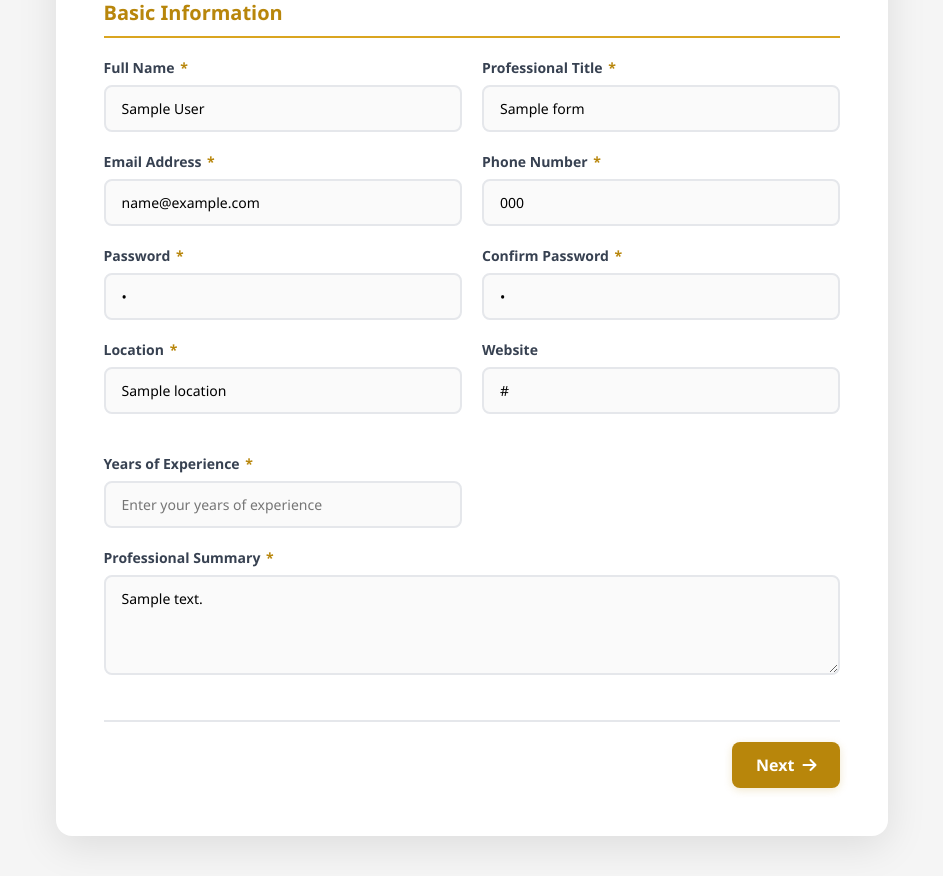
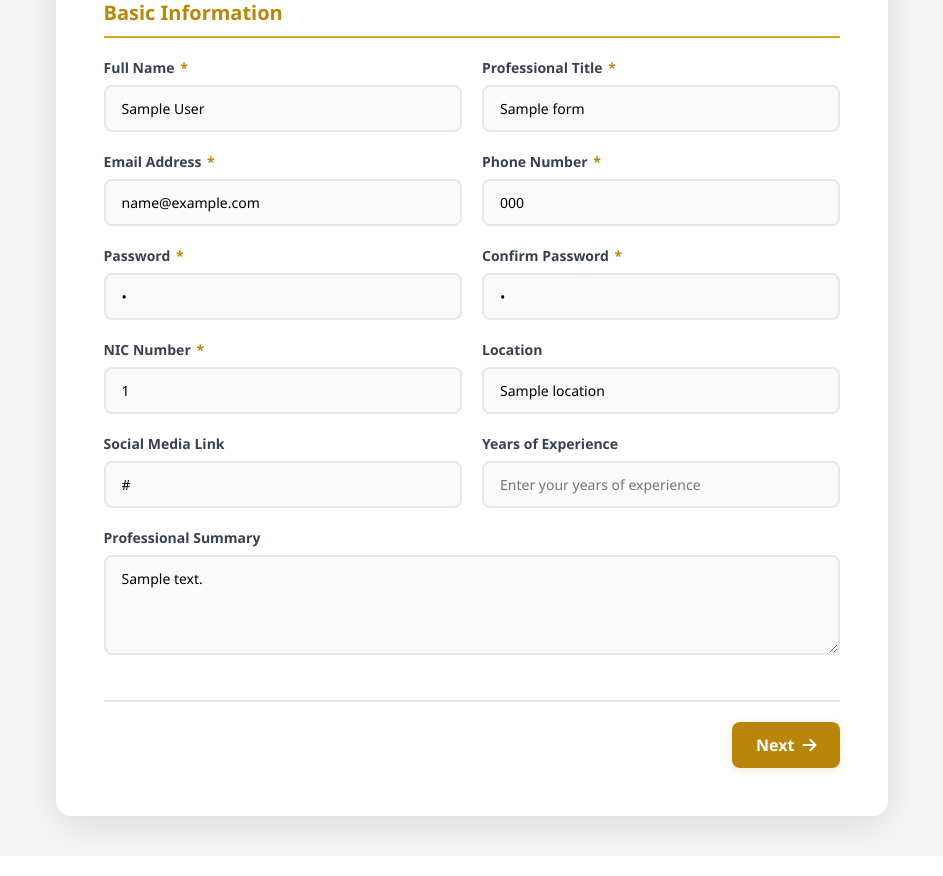
Before and after one commit to santhoshthama/rangamadala, a PHP site: the page made by app/views/service_provider_register.view.php in a window 1280 px wide. Shown: the part 454-1330 px from the top of the page, without its empty margins (168-1111 px from the left). After the commit the page ends 1304 px from the top, so only its background shows below. Run offline with PHP 8.4, Linux system fonts and the light colour scheme; the template is opened without the code that fills it: most values are stand-ins (such as "Sample title", 1, 10 or a date in 2020); grey boxes marked "Sample" are stand-in pictures; some libraries are stand-ins or nearby versions.

Commit message:
raplace br certificate with NIC

```diff
--- a/app/views/service_edit_basic_info.view.php
+++ b/app/views/service_edit_basic_info.view.php
@@ -62,9 +62,9 @@
                                     value="<?php echo htmlspecialchars($data['provider']->location); ?>" required>
                             </div>
                             <div class="form-group">
-                                <label class="form-label">Website</label>
+                                <label class="form-label">Social Media Link</label>
                                 <input type="url" name="website" class="form-input"
-                                    value="<?php echo htmlspecialchars($data['provider']->website ?? ''); ?>">
+                                    value="<?php echo htmlspecialchars($data['provider']->social_media_link ?? ''); ?>">
                             </div>
                         </div>
 
--- a/app/views/service_provider_profile.view.php
+++ b/app/views/service_provider_profile.view.php
@@ -146,9 +146,9 @@
                     </div>
                 </div>
                 <div class="form-group">
-                    <label class="form-label">Website</label>
+                    <label class="form-label">Social Media Link</label>
                     <div class="form-input" style="background: #f8f9fa; cursor: default;">
-                        <?php echo $data['provider']->website ? htmlspecialchars($data['provider']->website) : 'Not provided'; ?>
+                        <?php echo $data['provider']->social_media_link ? htmlspecialchars($data['provider']->social_media_link) : 'Not provided'; ?>
                     </div>
                 </div>
             </div>
--- a/app/views/service_provider_register.view.php
+++ b/app/views/service_provider_register.view.php
@@ -176,58 +176,72 @@
 
                         <div class="form-row">
                             <div class="form-group">
-                                <label class="form-label">Location <span class="required">*</span></label>
-                                <input type="text" name="location" class="form-input" placeholder="City, Country" value="<?= isset($data['formData']['location']) ? htmlspecialchars($data['formData']['location']) : '' ?>" required>
+                                <label class="form-label">NIC Number <span class="required">*</span></label>
+                                <input type="text" name="nic_number" class="form-input" placeholder="e.g., 200012345678 or 199512345V" value="<?= isset($data['formData']['nic_number']) ? htmlspecialchars($data['formData']['nic_number']) : '' ?>" required>
                             </div>
                             <div class="form-group">
-                                <label class="form-label">Website</label>
-                                <input type="url" name="website" class="form-input" placeholder="https://yourwebsite.com" value="<?= isset($data['formData']['website']) ? htmlspecialchars($data['formData']['website']) : '' ?>">
+                                <label class="form-label">Location</label>
+                                <input type="text" name="location" class="form-input" placeholder="City, Country" value="<?= isset($data['formData']['location']) ? htmlspecialchars($data['formData']['location']) : '' ?>">
+                            </div>
+                        </div>
+
+                        <div class="form-row">
+                            <div class="form-group">
+                                <label class="form-label">Social Media Link</label>
+                                <input type="url" name="website" class="form-input" placeholder="https://www.facebook.com/yourprofile" value="<?= isset($data['formData']['website']) ? htmlspecialchars($data['formData']['website']) : '' ?>">
                             </div>
 
                             <div class="form-group">
-                                <label class="form-label">Years of Experience <span class="required">*</span></label>
-                                <input type="number" name="years_experience" class="form-input" placeholder="Enter your years of experience" value="<?= isset($data['formData']['years_experience']) ? htmlspecialchars($data['formData']['years_experience']) : '' ?>" required>
+                                <label class="form-label">Years of Experience</label>
+                                <input type="number" name="years_experience" class="form-input" placeholder="Enter your years of experience" value="<?= isset($data['formData']['years_experience']) ? htmlspecialchars($data['formData']['years_experience']) : '' ?>">
                             </div>
 
                         </div>
 
                         <div class="form-group">
-                            <label class="form-label">Professional Summary <span class="required">*</span></label>
-                            <textarea name="professional_summary" class="form-input textarea" placeholder="Describe your experience, expertise, and what makes you unique..." required><?= isset($data['formData']['professional_summary']) ? htmlspecialchars($data['formData']['professional_summary']) : '' ?></textarea>
+                            <label class="form-label">Professional Summary</label>
+                            <textarea name="professional_summary" class="form-input textarea" placeholder="Describe your experience, expertise, and what makes you unique..."><?= isset($data['formData']['professional_summary']) ? htmlspecialchars($data['formData']['professional_summary']) : '' ?></textarea>
                         </div>
                     </div>
                     </div>
 
                     <div class="form-page">
                     <div class="section">
-                        <h3 class="section-title">Business Registration Certificate (Photo Upload)</h3>
+                        <h3 class="section-title">NIC (Both Sides Photo Upload)</h3>
 
-                        <?php $existingCert = $data['uploadedPhoto'] ?? ($formData['business_cert_photo'] ?? ''); ?>
+                        <?php
+                        $existingFront = $data['uploadedPhotoFront'] ?? ($formData['nic_photo_front'] ?? '');
+                        $existingBack = $data['uploadedPhotoBack'] ?? ($formData['nic_photo_back'] ?? '');
+                        ?>
+
+                        <!-- Front Side Upload -->
+                        <div style="margin-bottom: 30px;">
+                            <h4 style="color: #333; font-weight: 600; margin-bottom: 15px;">Front Side of NIC</h4>
 
                             <!-- File Preview Section -->
-                        <div id="filePreviewSection" style="<?= !empty($existingCert) ? '' : 'display: none;' ?> background: #f8f9fa; border: 2px solid #e9ecef; border-radius: 12px; padding: 20px; margin-bottom: 20px;">
+                            <div id="filePreviewSectionFront" style="<?= !empty($existingFront) ? '' : 'display: none;' ?> background: #f8f9fa; border: 2px solid #e9ecef; border-radius: 12px; padding: 20px; margin-bottom: 20px;">
                                 <div style="display: flex; align-items: center; gap: 20px;">
-                                <img id="certPreview" src="<?= !empty($existingCert) ? ROOT . '/' . $existingCert : '' ?>" alt="Certificate" style="width: 120px; height: 120px; object-fit: cover; border-radius: 8px; border: 2px solid #dee2e6;">
+                                    <img id="certPreviewFront" src="<?= !empty($existingFront) ? ROOT . '/' . $existingFront : '' ?>" alt="NIC Front" style="width: 120px; height: 120px; object-fit: cover; border-radius: 8px; border: 2px solid #dee2e6;">
                                     <div style="flex: 1;">
                                         <div style="display: flex; align-items: center; gap: 8px; margin-bottom: 8px;">
                                             <span style="color: #28a745; font-size: 20px;">✓</span>
-                                        <strong style="color: #28a745;">Certificate Uploaded</strong>
+                                            <strong style="color: #28a745;">Front Side Uploaded</strong>
                                         </div>
-                                    <p id="certFileName" style="margin: 0 0 12px 0; color: #6c757d; font-size: 14px;">
-                                        <?= !empty($existingCert) ? basename($existingCert) : '' ?>
+                                        <p id="certFileNameFront" style="margin: 0 0 12px 0; color: #6c757d; font-size: 14px;">
+                                            <?= !empty($existingFront) ? basename($existingFront) : '' ?>
                                         </p>
-                                    <button type="button" onclick="removeCertificate()" style="background: #dc3545; color: white; border: none; padding: 8px 16px; border-radius: 6px; cursor: pointer; font-size: 14px; font-weight: 600;">
+                                        <button type="button" onclick="removeCertificateFront()" style="background: #dc3545; color: white; border: none; padding: 8px 16px; border-radius: 6px; cursor: pointer; font-size: 14px; font-weight: 600;">
                                             🗑️ Remove File
                                         </button>
                                     </div>
                                 </div>
                             </div>
 
-                        <input type="hidden" name="existing_business_cert_photo" id="existingCertPath" value="<?= htmlspecialchars($existingCert) ?>">
+                            <input type="hidden" name="existing_nic_photo_front" id="existingCertPathFront" value="<?= htmlspecialchars($existingFront) ?>">
 
-                        <div class="upload-instructions" id="uploadSection" style="<?= !empty($existingCert) ? 'display: none;' : '' ?>">
+                            <div class="upload-instructions" id="uploadSectionFront" style="<?= !empty($existingFront) ? 'display: none;' : '' ?>">
                                 <div class="drag-drop-zone">
-                                <input type="file" name="business_cert_photo" id="businessCertInput" accept=".jpg,.jpeg,.png" class="form-input" <?= empty($existingCert) ? 'required' : '' ?> onchange="previewCertificate(this)">
+                                    <input type="file" name="nic_photo_front" id="nicPhotoFrontInput" accept=".jpg,.jpeg,.png" class="form-input" <?= empty($existingFront) ? 'required' : '' ?> onchange="previewCertificateFront(this)">
                                 </div>
                                 <div class="upload-specs">
                                     <div class="spec-item">
@@ -246,11 +260,56 @@
                                         </svg>
                                         <span>JPG, PNG formats</span>
                                     </div>
+                                </div>
+                            </div>
+                        </div>
+
+                        <!-- Back Side Upload -->
+                        <div>
+                            <h4 style="color: #333; font-weight: 600; margin-bottom: 15px;">Back Side of NIC</h4>
+
+                            <!-- File Preview Section -->
+                            <div id="filePreviewSectionBack" style="<?= !empty($existingBack) ? '' : 'display: none;' ?> background: #f8f9fa; border: 2px solid #e9ecef; border-radius: 12px; padding: 20px; margin-bottom: 20px;">
+                                <div style="display: flex; align-items: center; gap: 20px;">
+                                    <img id="certPreviewBack" src="<?= !empty($existingBack) ? ROOT . '/' . $existingBack : '' ?>" alt="NIC Back" style="width: 120px; height: 120px; object-fit: cover; border-radius: 8px; border: 2px solid #dee2e6;">
+                                    <div style="flex: 1;">
+                                        <div style="display: flex; align-items: center; gap: 8px; margin-bottom: 8px;">
+                                            <span style="color: #28a745; font-size: 20px;">✓</span>
+                                            <strong style="color: #28a745;">Back Side Uploaded</strong>
+                                        </div>
+                                        <p id="certFileNameBack" style="margin: 0 0 12px 0; color: #6c757d; font-size: 14px;">
+                                            <?= !empty($existingBack) ? basename($existingBack) : '' ?>
+                                        </p>
+                                        <button type="button" onclick="removeCertificateBack()" style="background: #dc3545; color: white; border: none; padding: 8px 16px; border-radius: 6px; cursor: pointer; font-size: 14px; font-weight: 600;">
+                                            🗑️ Remove File
+                                        </button>
+                                    </div>
+                                </div>
+                            </div>
+
+                            <input type="hidden" name="existing_nic_photo_back" id="existingCertPathBack" value="<?= htmlspecialchars($existingBack) ?>">
+
+                            <div class="upload-instructions" id="uploadSectionBack" style="<?= !empty($existingBack) ? 'display: none;' : '' ?>">
+                                <div class="drag-drop-zone">
+                                    <input type="file" name="nic_photo_back" id="nicPhotoBackInput" accept=".jpg,.jpeg,.png" class="form-input" <?= empty($existingBack) ? 'required' : '' ?> onchange="previewCertificateBack(this)">
+                                </div>
+                                <div class="upload-specs">
                                     <div class="spec-item">
                                         <svg width="16" height="16" viewBox="0 0 24 24" fill="none" stroke="#6b7280" stroke-width="2">
-                                        <polyline points="20 6 9 17 4 12"></polyline>
+                                            <circle cx="12" cy="12" r="10"></circle>
+                                            <line x1="12" y1="16" x2="12" y2="12"></line>
+                                            <line x1="12" y1="8" x2="12.01" y2="8"></line>
                                         </svg>
-                                    <span>Recommended: 400x400px</span>
+                                        <span>Max size: 5MB</span>
+                                    </div>
+                                    <div class="spec-item">
+                                        <svg width="16" height="16" viewBox="0 0 24 24" fill="none" stroke="#6b7280" stroke-width="2">
+                                            <rect x="3" y="3" width="18" height="18" rx="2" ry="2"></rect>
+                                            <circle cx="8.5" cy="8.5" r="1.5"></circle>
+                                            <polyline points="21 15 16 10 5 21"></polyline>
+                                        </svg>
+                                        <span>JPG, PNG formats</span>
+                                    </div>
                                 </div>
                             </div>
                         </div>
--- a/database_setup.sql
+++ b/database_setup.sql
@@ -79,12 +79,14 @@ CREATE TABLE IF NOT EXISTS `serviceprovider` (
   `email` varchar(100) NOT NULL,
   `phone` varchar(20) DEFAULT NULL,
   `location` varchar(100) DEFAULT NULL,
-  `website` varchar(255) DEFAULT NULL,
+  `nic_number` varchar(20) DEFAULT NULL,
+  `social_media_link` varchar(255) DEFAULT NULL,
   `years_experience` int DEFAULT NULL,
   `professional_summary` text,
   `availability` tinyint(1) DEFAULT '1',
   `availability_notes` varchar(255) DEFAULT NULL,
-  `business_cert_photo` varchar(255) DEFAULT NULL,
+  `nic_photo_front` varchar(255) DEFAULT NULL,
+  `nic_photo_back` varchar(255) DEFAULT NULL,
   `created_at` timestamp NULL DEFAULT CURRENT_TIMESTAMP,
   `updated_at` timestamp NULL DEFAULT CURRENT_TIMESTAMP ON UPDATE CURRENT_TIMESTAMP,
   PRIMARY KEY (`user_id`),
```
Also changed, not shown: app/controllers/ServiceProviderRegister.php (+89 -35 lines), app/models/M_service_provider.php (+16 -12 lines), app/views/service_provider_detail.view.php (+4 -4 lines). Lines whose indentation alone changed are shown as unchanged.
